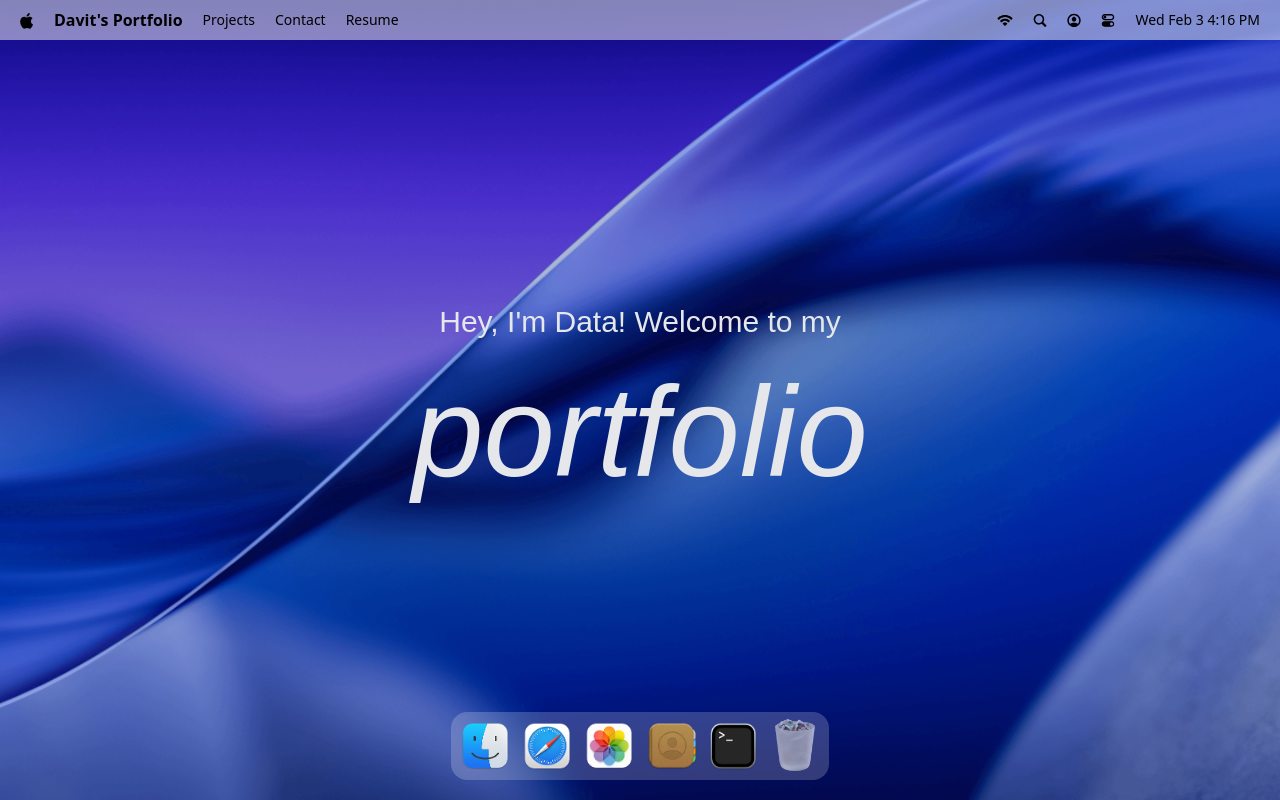
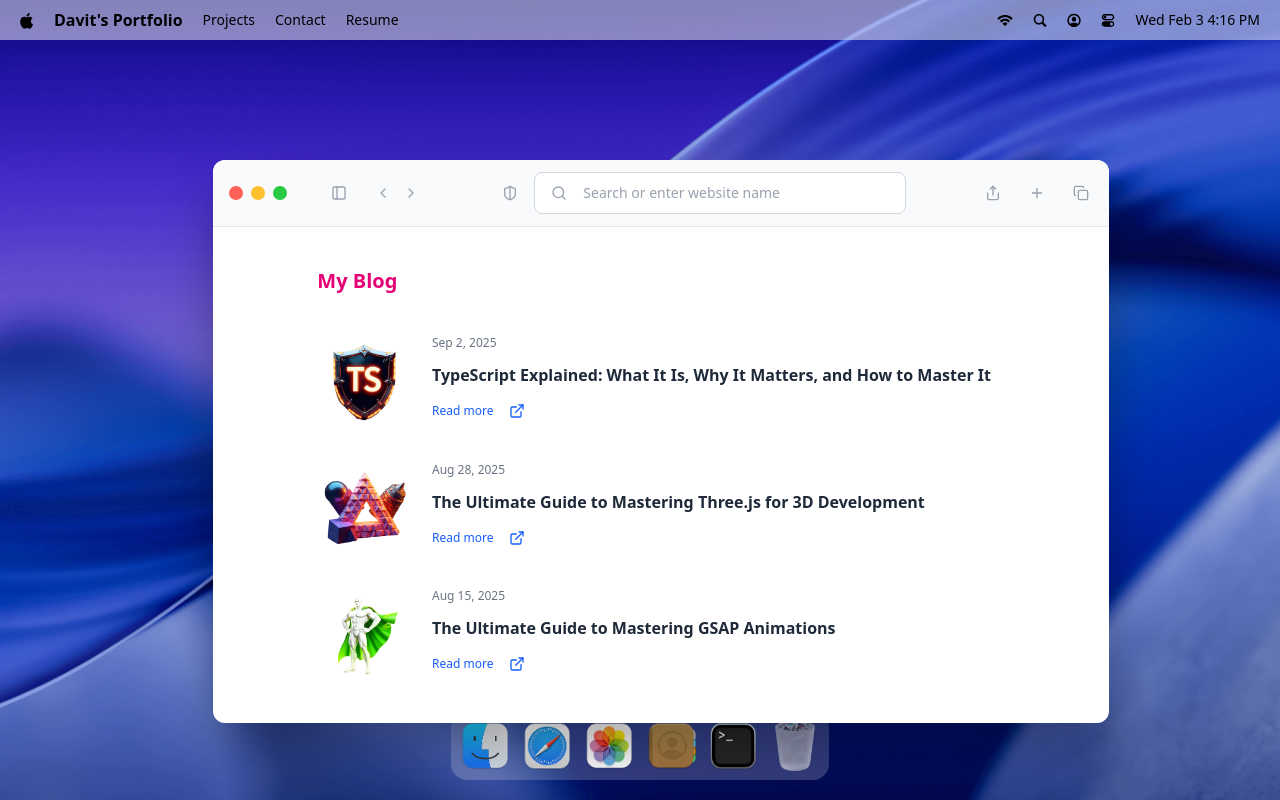
Before and after one commit to data98/portfolio-website, a React (Vite) app: page / in a window 1280 px wide. Both pictures are taken after a click on the button 547 px from the left and 746 px from the top of the page. Built offline with nearby package versions, Linux system fonts and the light colour scheme; a web font is replaced by a local one.

Commit message:
added safari window

```diff
--- a/src/App.jsx
+++ b/src/App.jsx
@@ -2,7 +2,7 @@
 import { Draggable } from "gsap/Draggable"
 
 import { Navbar, Welcome, Dock } from "#components"
-import { Terminal } from "#windows"
+import { Terminal, Safari } from "#windows"
 
 gsap.registerPlugin(Draggable)
 
@@ -11,9 +11,10 @@
     <main>
       <Navbar />
       <Welcome />
-      <Dock/>
+      <Dock />
 
-      <Terminal/>
+      <Terminal />
+      <Safari />
     </main>
   )
 }
--- a/src/components/Dock.jsx
+++ b/src/components/Dock.jsx
@@ -61,7 +61,7 @@
 
     const window = windows[app.id]
 
-    if(!windows) {
+    if(!window) {
       console.error(`Window not found for app: ${app.id}`)
       return
     }
--- /dev/null
+++ b/src/windows/Safari.jsx
@@ -0,0 +1,67 @@
+import { WindowControls } from "#components"
+import { blogPosts } from "#constants"
+import WindowWrapper from "#hoc/WindowWrapper"
+import { ChevronLeft, ChevronRight, Copy, ExternalLink, PanelLeft, Plus, Search, Share, ShieldHalf } from "lucide-react"
+
+const Safari = () => {
+  return (
+    <>
+      <div id="window-header">
+        <WindowControls target="safari" />
+
+        <PanelLeft className="ml-10 icon" />
+
+        <div className="flex items-center gap-1 ml-5">
+          <ChevronLeft className="icon" />
+          <ChevronRight className="icon" />
+        </div>
+
+        <div className="flex-1 flex-center gap-3">
+          <ShieldHalf className="icon" />
+
+          <div className="search">
+            <Search className="icon" />
+
+            <input
+              type="text"
+              placeholder="Search or enter website name"
+              className="flex-1"
+            />
+          </div>
+        </div>
+
+        <div className="flex items-center gap-5">
+          <Share className="icon" />
+          <Plus className="icon" />
+          <Copy className="icon" />
+        </div>
+      </div>
+
+      <div className="blog">
+        <h2>My Blog</h2>
+
+        <div className="space-y-8">
+          {blogPosts.map(({ id, image, title, date, link }) => (
+            <div key={id} className="blog-post">
+              <div className="col-span-2">
+                <img src={image} alt={title} />
+              </div>
+              <div className="content">
+                <p>{date}</p>
+                <h3>{title}</h3>
+                <a href={link} target="_blank" rel="noopener noreferrer">
+                  Read more
+                  <ExternalLink className="icon" />
+                </a>
+              </div>
+            </div>
+          ))}
+        </div>
+      </div>
+    </>
+  )
+}
+
+const SafariWindow = WindowWrapper(Safari, "safari")
+
+export default SafariWindow
--- a/src/windows/index.js
+++ b/src/windows/index.js
@@ -1,3 +1,4 @@
 import Terminal from "#windows/Terminal"
+import Safari from "#windows/Safari"
 
-export { Terminal }
+export { Terminal, Safari }
```
